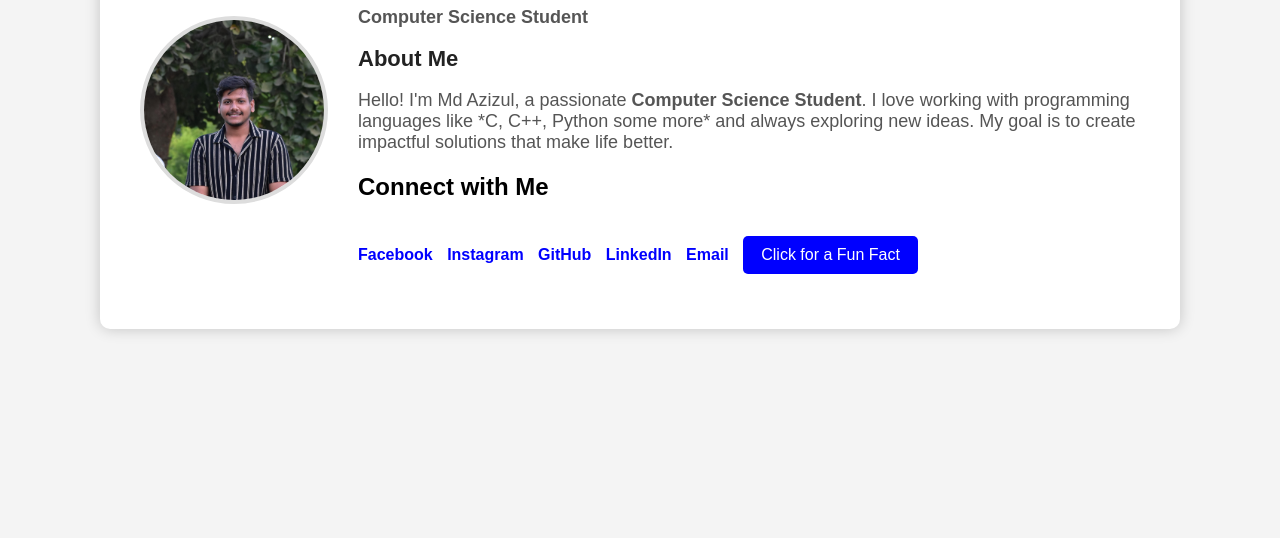
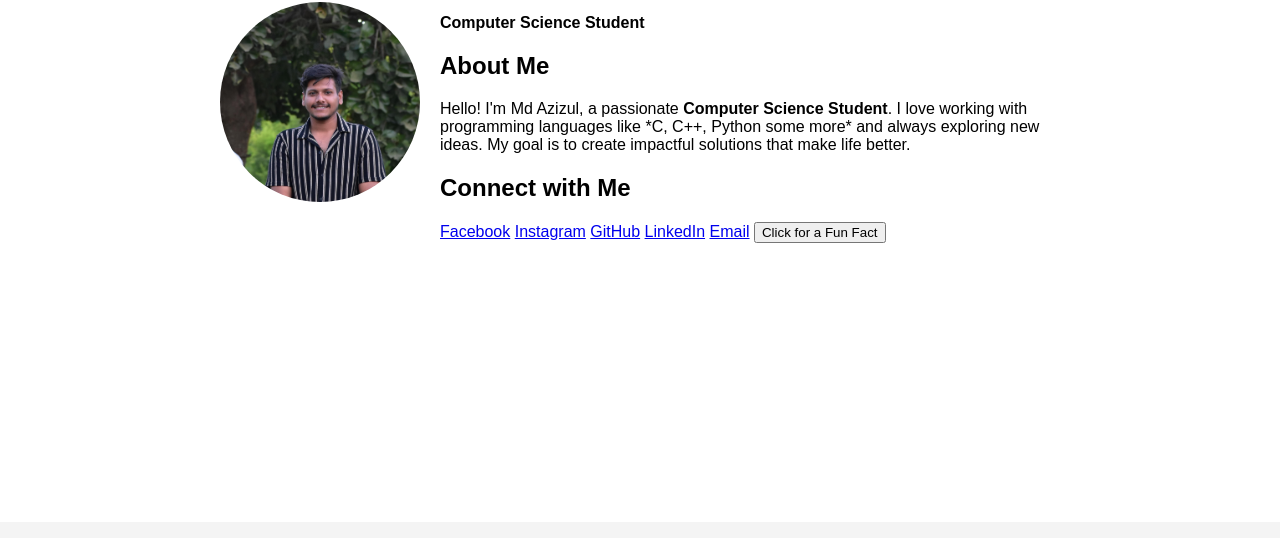
Before and after one commit to Azizul2026/Azizul-website, a plain HTML site: page index.html in a window 1280 px wide. Shown: the part 318-856 px from the top of the page. Drawn offline with Linux system fonts and the light colour scheme.

Commit message:
Update index.html

```diff
--- a/index.html
+++ b/index.html
@@ -5,18 +5,58 @@
     <meta name="viewport" content="width=device-width, initial-scale=1.0">
     <title>Md Azizul - Personal Website</title>
     <style>
-         { margin: 0; padding: 0; box-sizing: border-box; }
-        body { font-family: Arial, sans-serif; background-color: #f4f4f4; display: flex; justify-content: center; align-items: center; height: 100vh; padding: 20px; }
-        .container { display: flex; align-items: center; background: white; padding: 40px; border-radius: 10px; box-shadow: 0px 0px 15px rgba(0, 0, 0, 0.2); width: 90%; max-width: 1000px; }
-        .profile-photo { width: 180px; height: 180px; border-radius: 50%; object-fit: cover; margin-right: 30px; border: 4px solid #ddd; }
-        .content { flex: 1; }
-        h1 { color: #333; font-size: 32px; margin-bottom: 5px; }
-        p { font-size: 18px; color: #555; margin-bottom: 15px; }
-        .about h2 { font-size: 22px; color: #222; margin-bottom: 10px; }
-        a { display: inline-block; color: blue; text-decoration: none; font-size: 16px; margin-right: 10px; font-weight: bold; }
-        .fun-btn { padding: 10px 18px; font-size: 16px; background: blue; color: white; border: none; border-radius: 5px; cursor: pointer; margin-top: 15px; }
-        .fun-btn:hover { background: darkblue; }
-        #fact { font-size: 16px; color: #222; margin-top: 10px; font-style: italic; }
+                 body {
+            font-family: Arial, sans-serif;
+            margin: 0;
+            padding: 0;
+            background-color: #f4f4f4;
+        }
+        .container {
+            display: flex;
+            align-items: center;
+            justify-content: center;
+            min-height: 100vh;
+            background: white;
+            padding: 20px;
+        }
+        .profile-photo {
+            width: 200px;
+            height: 200px;
+            border-radius: 50%;
+            object-fit: cover;
+        }
+        .content {
+            max-width: 600px;
+            padding: 20px;
+        }
+        h1 {
+            font-size: 28px;
+        }
+        p {
+            font-size: 16px;
+        }
+        .social-links a {
+            text-decoration: none;
+            color: #0073e6;
+            margin-right: 10px;
+        }
+
+        /* Responsive Design */
+        @media (max-width: 768px) {
+            .container {
+                flex-direction: column;
+                text-align: center;
+            }
+            .profile-photo {
+                width: 150px;
+                height: 150px;
+                margin-bottom: 15px;
+            }
+            .content {
+                padding: 10px;
+            }
+        }
+    </style>
 
 </style>
 </head>
```
